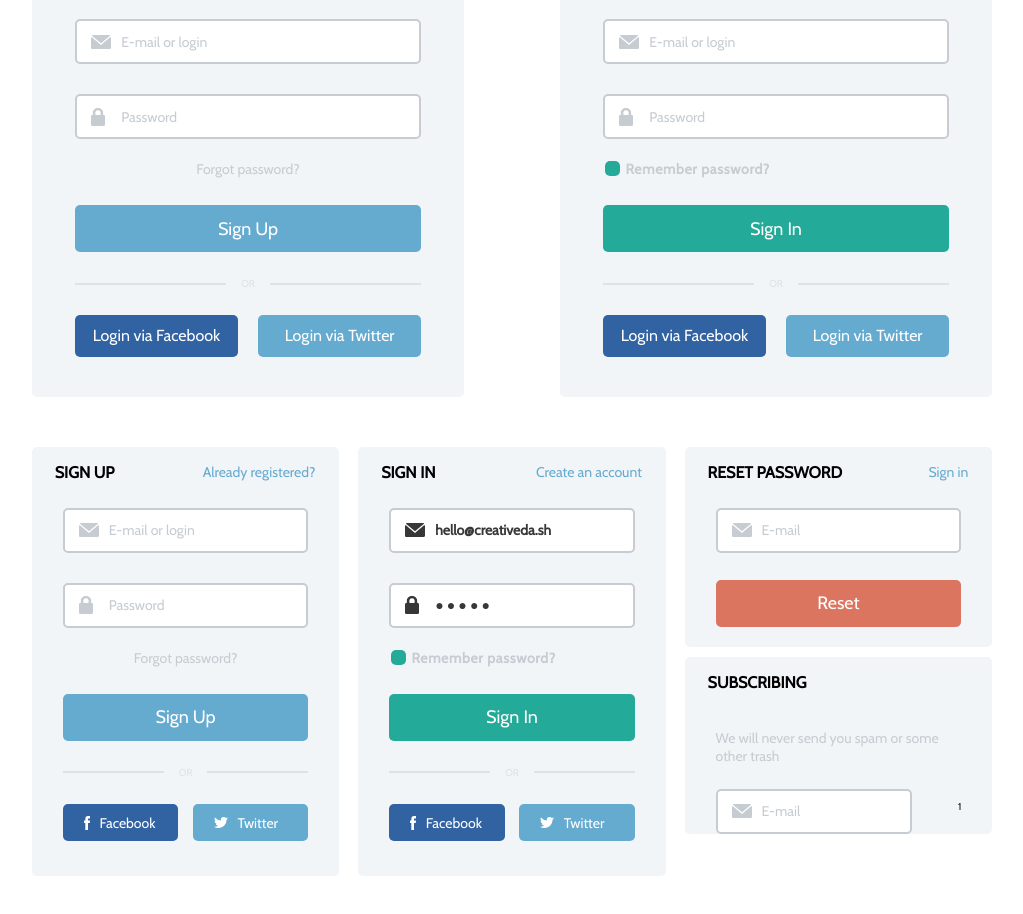
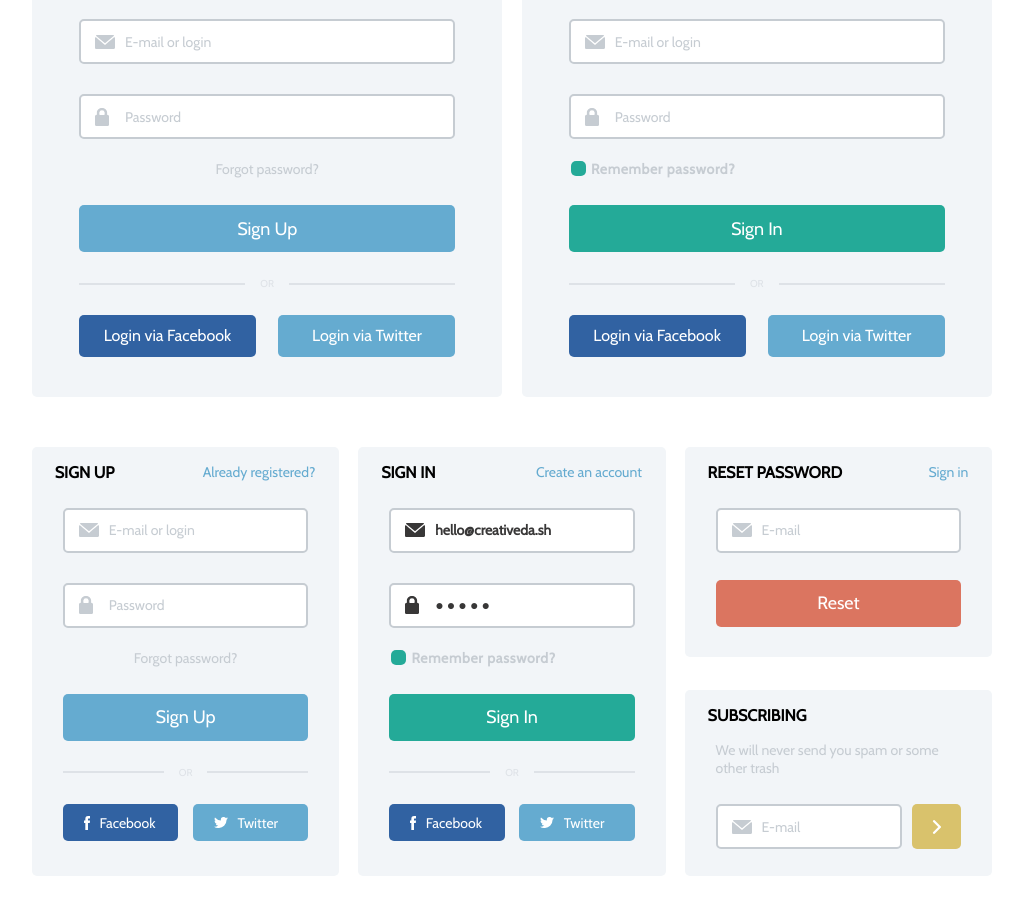
Before and after one commit to VolodymyrTrykoz/GulpFormsMockup, a website: page index.html in a window 1280 px wide. Shown: the part 220-1134 px from the top of the page, without its empty margins (128-1151 px from the left). Drawn offline with nearby package versions, Linux system fonts and the light colour scheme.

Commit message:
busy sunday

```diff
--- a/assets/scss/icons/_iconfont__icons.scss
+++ b/assets/scss/icons/_iconfont__icons.scss
@@ -17,9 +17,34 @@ $global-font-icon: 'social';
     /* Some common icon stuff */
   }
 
+  &.icon--dark-e-mail {
+    &:before {
+      content: $icon-dark-e-mail;
+    }
+  }
+  &.icon--dark-padlock {
+    &:before {
+      content: $icon-dark-padlock;
+    }
+  }
   &.icon--e-mail-envelope {
     &:before {
       content: $icon-e-mail-envelope;
+    }
+  }
+  &.icon--fb {
+    &:before {
+      content: $icon-fb;
+    }
+  }
+  &.icon--forward {
+    &:before {
+      content: $icon-forward;
+    }
+  }
+  &.icon--open {
+    &:before {
+      content: $icon-open;
     }
   }
   &.icon--padlock {
@@ -27,5 +52,10 @@ $global-font-icon: 'social';
       content: $icon-padlock;
     }
   }
+  &.icon--tw {
+    &:before {
+      content: $icon-tw;
+    }
+  }
 
 }
--- a/assets/scss/icons/_iconfont__variables.scss
+++ b/assets/scss/icons/_iconfont__variables.scss
@@ -1,5 +1,17 @@
 
 
-$icon-e-mail-envelope: "\EA01" !default;
+$icon-dark-e-mail: "\EA01" !default;
 
-$icon-padlock: "\EA02" !default;
+$icon-dark-padlock: "\EA02" !default;
+
+$icon-e-mail-envelope: "\EA03" !default;
+
+$icon-fb: "\EA04" !default;
+
+$icon-forward: "\EA05" !default;
+
+$icon-open: "\EA06" !default;
+
+$icon-padlock: "\EA07" !default;
+
+$icon-tw: "\EA08" !default;
--- a/assets/scss/style.scss
+++ b/assets/scss/style.scss
@@ -21,6 +21,8 @@
   $dark: #383737;
   $red: #db7560;
   $red-dark: #d13b1d;
+  $light-brown: #d9c26c;
+  $dark-brown: #ad9539;
 
 
 //========Mixines=========//
@@ -48,7 +50,7 @@
 
 
 %border2px {
-    border: 2px solid $middle-gray;
+  border: 2px solid $middle-gray;
 }
 
 %form-item-sz-style {
@@ -193,6 +195,7 @@
 html {
   font-size: 62.5%;
 }
+
  * {
   font-family: 'Cabin', sans-serif;
  }
@@ -215,7 +218,7 @@ html {
 
 .section1__form-wrapper {
   @extend %form-style;
-  width: 45%;
+  width: 49%;
  }
 
 .form__form-header {
@@ -297,15 +300,19 @@ html {
 }
 
 
-.form-internal__input {
-
+.form-internal__input, %form-internal__input {
   @extend %form-item-sz-style;
   @extend %border2px;
   @extend %inactive-placeholder;
   @extend %width-center;
   @extend %flex-center-alignement;
+
+
+ }
+
+ .form-internal__input--m3 {
+  @extend %form-internal__input;
   margin-top: 3rem;
-
  }
 
 
@@ -522,11 +529,13 @@ background-image: url("../img/form-bg2.jpg");
 
 .small-forms-wrap {
   width: 32%;
+  display: flex;
+  flex-direction: column;
+  justify-content: space-between;
 }
 
 .small-form {
   @extend %small-form-appear;
-  margin-bottom: 1rem;
   overflow: hidden;
 }
 
@@ -534,13 +543,14 @@ background-image: url("../img/form-bg2.jpg");
   margin-top: 1rem;
 }
 
-.marbot2 {
-  margin-bottom: 2rem;
+.marbot3 {
+  margin-bottom: 3rem;
 }
 .marleft0 {
   margin-left: 0;
 }
 .input {
+  width: 100%;
   border:none;
   outline: none;
   background: transparent;
@@ -548,17 +558,45 @@ background-image: url("../img/form-bg2.jpg");
       border: none;
     }
 }
+
+
+
 .subscribing-form {
   border-radius: 0.5rem;
   background-color: $light-gray;
+  overflow: hidden;
 
 }
 
 .subscribing-form-wrapper {
-   @extend %width-left-start;
+   @extend %width-center;
 }
 
 .subform-internal-wrap {
   @extend %flex-center-alignement;
+  margin: 2.7rem 0;
+  overflow: hidden;
+
 }
+
+.authoris-support--amandments {
+  margin: 0;
+}
+
+.icon--open {
+  font-size: 1.4rem;
+  padding: 1.1em 1.5em;
+  margin-left: 1rem;
+  -webkit-text-fill-color: $white;
+  background-color: $light-brown;
+  border: none;
+  border-radius: 0.5rem;
+  transition: all 0.2s;
+      &:hover {
+        background-color: $dark-brown;
+      }
+
+}
+
+
 //%flex-just-between
--- a/index.html
+++ b/index.html
@@ -26,10 +26,10 @@
 					</div>
 
 					<div class="form__form-internal">
-						<div class="form-internal__input input__email placeholder">
+						<div class="form-internal__input--m3 input__email placeholder">
 							<input type="email" name="your-email" value="" class="input placeholder--inactive" placeholder="E-mail or login" required>
 						</div>
-						<div class="form-internal__input input__password password placeholder">
+						<div class="form-internal__input--m3 input__password password placeholder">
 							<input type="password" name="your-password" value="" class="input placeholder--inactive" placeholder="Password" required>
 						</div>
 						<a href="#" class="form-internal__authoris-support--link">Forgot password?</a>
@@ -63,10 +63,10 @@
 					</div>
 
 					<div class="form__form-internal">
-						<div class="form-internal__input input__email placeholder">
+						<div class="form-internal__input--m3 input__email placeholder">
 							<input type="email" name="your-email" value="" class="input placeholder--inactive" placeholder="E-mail or login" required>
 						</div>
-						<div class="form-internal__input input__password placeholder">
+						<div class="form-internal__input--m3 input__password placeholder">
 							<input type="password" name="your-password" value="" class="input placeholder--inactive" placeholder="Password" required>
 						</div>
 					<div class="form-internal__checkbox-wrap">
@@ -105,10 +105,10 @@
 						Already registered?
 					</a>
 				</div>
-				<div class="form-internal__input martop1 input__email placeholder ">
+				<div class="form-internal__input--m3 martop1 input__email placeholder ">
 					<input type="email" name="your-email" value="" class="input placeholder--inactive" placeholder="E-mail or login" required>
 				</div>
-				<div class="form-internal__input input__password placeholder ">
+				<div class="form-internal__input--m3 input__password placeholder ">
 					<input type="password" name="your-password" value="" class="input placeholder--inactive" placeholder="Password" required>
 				</div>
 				<a href="#" class="form-internal__authoris-support--link">Forgot password?</a>
@@ -137,11 +137,11 @@
 					</a>
 				</div>
 
-				<div class="form-internal__input martop1 input__email--active placeholder">
+				<div class="form-internal__input--m3 martop1 input__email--active placeholder">
 					<input type="email" name="your-email" value="" class="input placeholder--active" placeholder="hello@creativeda.sh" required>
 				</div>
 
-				<div class="form-internal__input input__password--active placeholder">
+				<div class="form-internal__input--m3 input__password--active placeholder">
 					<input type="password" name="your-password" value="" class="input placeholder--active" placeholder="&#x25CF &#x25CF &#x25CF &#x25CF &#x25CF" required>
 				</div>
 
@@ -179,7 +179,7 @@
 						<input type="email" name="your-email" value="" class="input placeholder--inactive" placeholder="E-mail" required>
 					</div>
 
-					<a href="#" class="form-internal__btn form-internal__btn--red marbot2">Reset</a>
+					<a href="#" class="form-internal__btn form-internal__btn--red marbot3">Reset</a>
 
 				</form>
 			</div>
@@ -193,12 +193,14 @@
 				<form action="" method="get">
 					<div class="subscribing-form-wrapper">
 						<p class="form__heading">subscribing</p>
-						<p class="form-internal__authoris-support">We will never send you spam or some other trash</p>
+						<p class="form-internal__authoris-support authoris-support--amandments">We will never send you spam or some other trash</p>
 						<div class="subform-internal-wrap">
-							<div class="form-internal__input marleft0 martop1 input__email placeholder">
+							<div class="form-internal__input input__email placeholder">
 								<input type="email" name="your-email" value="" class="input placeholder--inactive" placeholder="E-mail" required>
 							</div>
-							1
+							<div class="form-internal__but">
+								<button class="icon icon--open"></button>
+							</div>
 						</div>
 
 
```
Also changed, not shown: assets/icons/forward.svg (added), assets/icons/open.svg (added), dist/assets/fonts/myicons.ttf (added), dist/assets/fonts/myicons.woff (added), dist/css/style.css, 3 other files.
